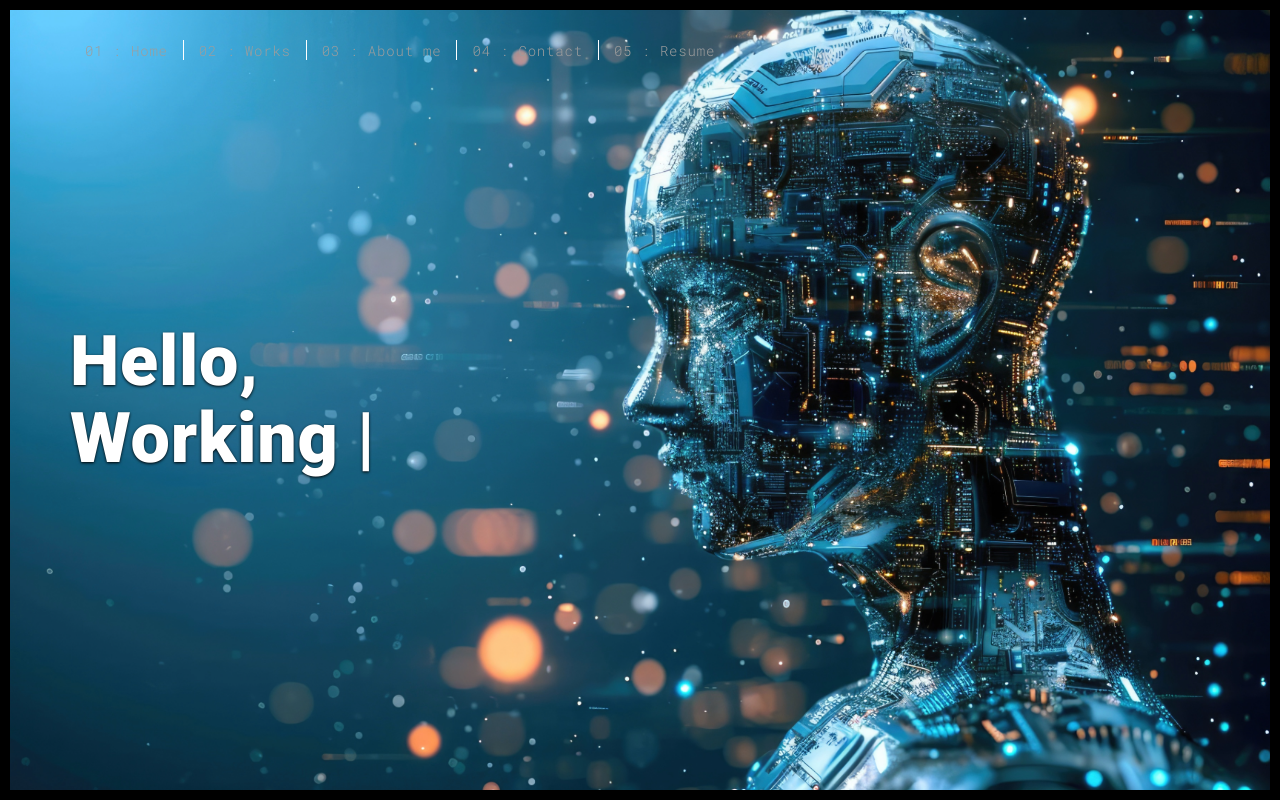
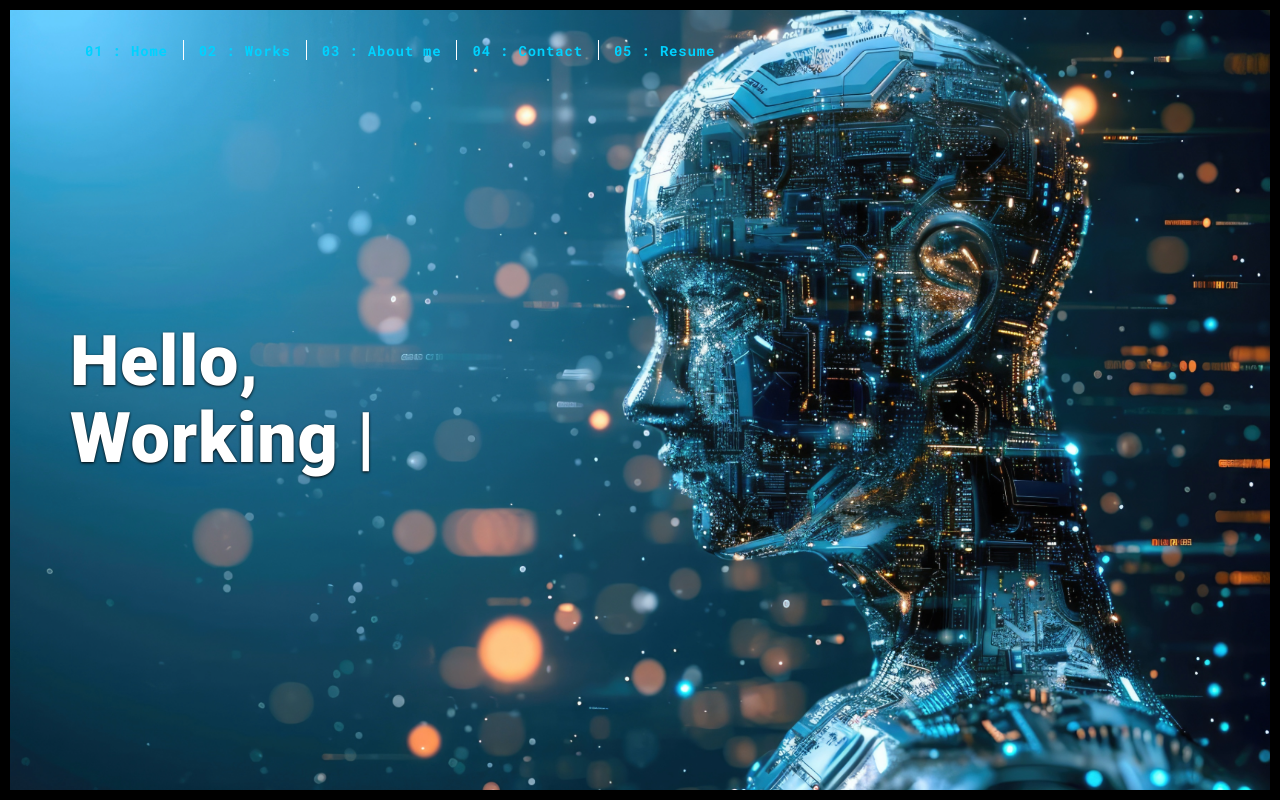
Before and after one commit to soheilk1/portfo1, a Flask app: page / in a window 1280 px wide. Run offline with Flask 3, Linux system fonts and the light colour scheme; some libraries are stand-ins or nearby versions.

Commit message:
my portfo1 website

```diff
--- a/templates/index.html
+++ b/templates/index.html
@@ -37,11 +37,11 @@
 
       <div class="collapse navbar-collapse" id="navbar-collapse">
         <ul class="nav navbar-nav ">
-          <li><a href="./index.html" title="">01 : Home</a></li>
-          <li><a href="./works.html" title="">02 : Works</a></li>
-          <li><a href="./about.html" title="">03 : About me</a></li>
-          <li><a href="./contact.html" title="">04 : Contact</a></li>
-          <li><a href="./resume.html" title="">05 : Resume</a></li>
+          <li><a href="./index.html" title="" style="color: #00d2ff; font-weight: bold;">01 : Home</a></li>
+          <li><a href="./works.html" title="" style="color: #00d2ff; font-weight: bold;">02 : Works</a></li>
+          <li><a href="./about.html" title="" style="color: #00d2ff; font-weight: bold;">03 : About me</a></li>
+          <li><a href="./contact.html" title="" style="color: #00d2ff; font-weight: bold;">04 : Contact</a></li>
+          <li><a href="./resume.html" title="" style="color: #00d2ff; font-weight: bold;">05 : Resume</a></li>
 
         </ul>
 
```
